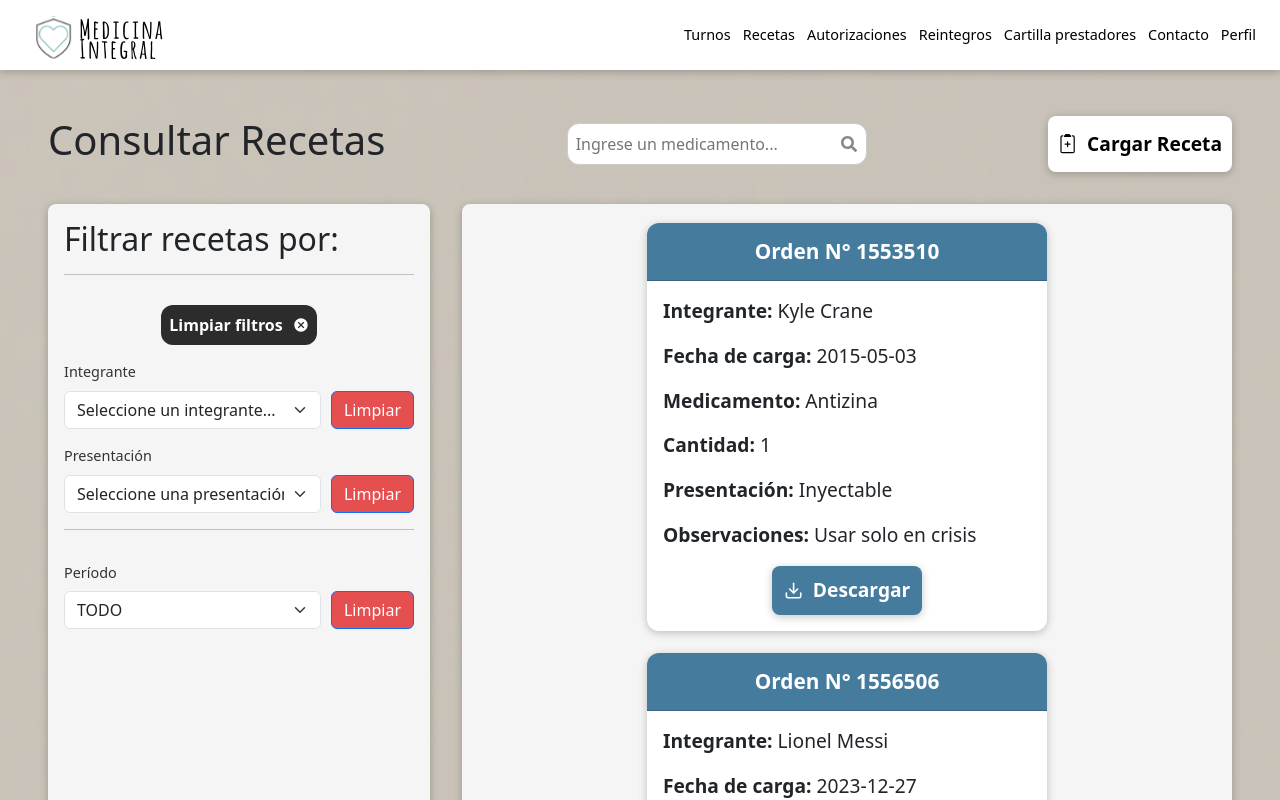
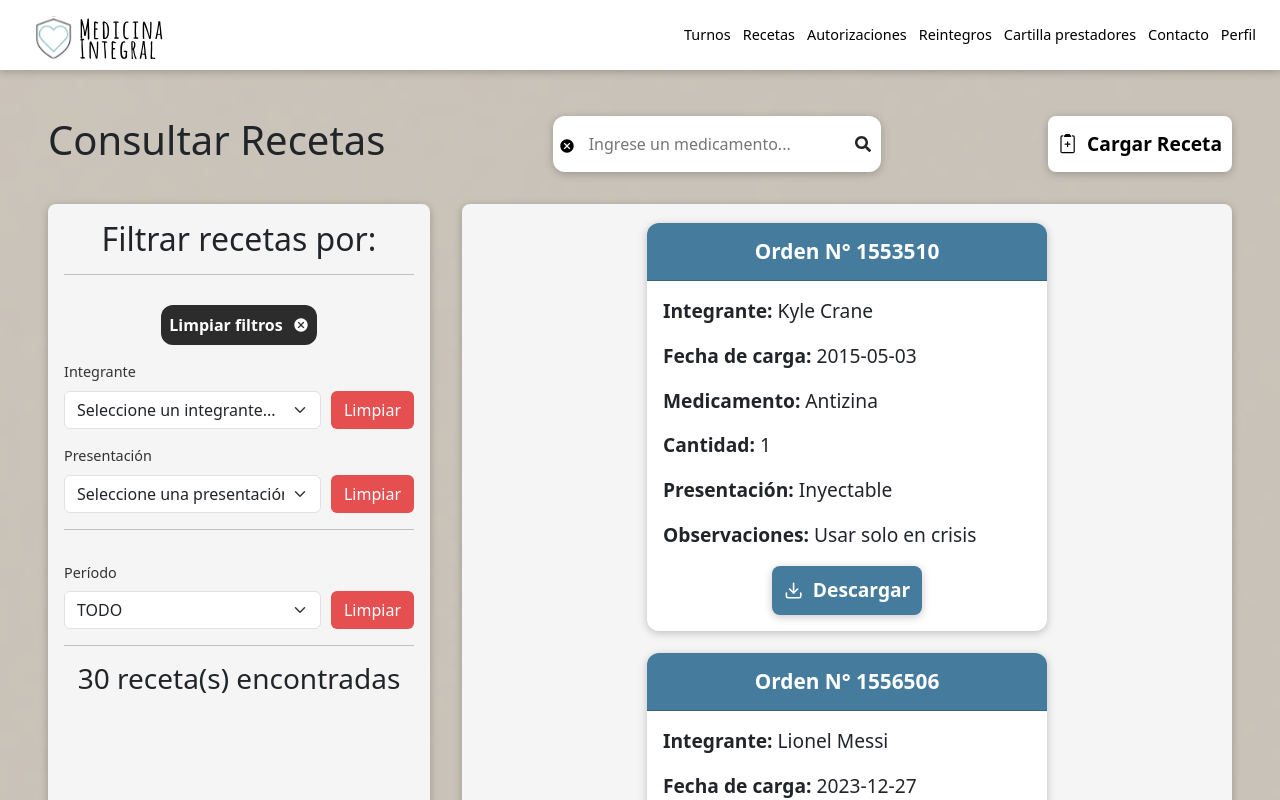
Before and after one commit to DesApp-2025c2-Grupo-8/Afiliados-FrontEnd, a React (Vite) app: page /consultar-recetas in a window 1280 px wide. Shown: the top 800 px of the page. Built offline with nearby package versions, Linux system fonts and the light colour scheme.

Commit message:
Nuevo: Opciones de filtros dinámicos Ahora los filtros de la pantalla de Consulta de Recetas muestra las opciones según la información en pantalla  - Cambios: Pequeños cambios en el css

```diff
--- a/src/Screens/ConsultarRecetas/ConsultarRecetas.css
+++ b/src/Screens/ConsultarRecetas/ConsultarRecetas.css
@@ -77,6 +77,11 @@
     width: 400px;
 }
 
+.filtroContainer h2,
+.filtroContainer h3 {
+    text-align: center;
+}
+
 .recetasContainer {
     background-color: #f5f5f5;
     box-shadow: 0 2px 8px rgba(0, 0, 0, 0.226);
--- a/src/Screens/ConsultarRecetas/ConsultarRecetas.jsx
+++ b/src/Screens/ConsultarRecetas/ConsultarRecetas.jsx
@@ -8,8 +8,9 @@ import FiltrosConsultarRecetas from '../../components/FiltrosConsultarRecetas/Fi
 import { MdCancel } from 'react-icons/md';
 import { BsClipboard2Plus } from 'react-icons/bs';
 
-const integrantesOpciones = [...new Set(recetas.map(r => r.integrante))];
-const presentacionesOpciones = [...new Set(recetas.map(r => r.presentacion))];
+// Inicializacion de las opciones para mostrar dinamicamente en los filtros de la pantalla, segun la informacion actual (filtrada)
+const integrantesOpcionesIniciales = [...new Set(recetas.map(r => r.integrante))];
+const presentacionesOpcionesIniciales = [...new Set(recetas.map(r => r.presentacion))];
 const periodosOpciones = ['Último año', 'Últimos seis meses', 'Últimos tres meses', 'Último mes', 'Últimas dos semanas', 'Última semana'];
 
 const ConsultarRecetas = () => {
@@ -22,7 +23,10 @@ const ConsultarRecetas = () => {
     const [filtroMedicamento, setFiltroMedicamento] = useState('');
     const [filtroIntegrante, setFiltroIntegrante] = useState('');
     const [filtroPresentacion, setFiltroPresentacion] = useState('');
-    const [filtroPeriodo, setFiltroPeriodo] = useState(''); //INICIAR en TODO?
+    const [filtroPeriodo, setFiltroPeriodo] = useState('');
+
+    const [integrantesOpciones, setIntegrantesOpciones] = useState(integrantesOpcionesIniciales);
+    const [presentacionesOpciones, setPresentacionesOpciones] = useState(presentacionesOpcionesIniciales);
 
     const filtrarPorMedicamento = (unMedicamento) => {
         setFiltroMedicamento(unMedicamento);
@@ -60,12 +64,25 @@ const ConsultarRecetas = () => {
         };
 
         if (unPeriodo) {
-            // obtenerFechaDelPeriodoSeleccionado(unPeriodo);
-            listaRecetasAFiltrar = listaRecetasAFiltrar.filter(r => r.fechaDeCarga >= obtenerFechaDelPeriodoSeleccionado(unPeriodo));
-            console.log('Cantidad de elem filtrados en el periodo seleccionado: ', listaRecetasAFiltrar.length);
+            const fechaDelPeriodoSeleccionado =  obtenerFechaDelPeriodoSeleccionado(unPeriodo);
+            listaRecetasAFiltrar = listaRecetasAFiltrar.filter(r => r.fechaDeCarga >= fechaDelPeriodoSeleccionado);
+            // console.log('Cantidad de elem filtrados en el periodo seleccionado: ', listaRecetasAFiltrar.length);
         };
 
         setListaRecetasFiltradas(listaRecetasAFiltrar);
+
+        const opcionesIntegrante = listaRecetas.filter(r =>
+            (!unMedicamento || r.medicamento.toLowerCase().includes(unMedicamento.toLowerCase())) &&
+            (!unaPresentacion || r.presentacion === unaPresentacion)
+        ).map(r => r.integrante);
+
+        const opcionesPresentacion = listaRecetas.filter(r =>
+            (!unMedicamento || r.medicamento.toLowerCase().includes(unMedicamento.toLowerCase())) &&
+            (!unIntegrante || r.integrante === unIntegrante)
+        ).map(r => r.presentacion);
+
+        setIntegrantesOpciones([...new Set(opcionesIntegrante)]);
+        setPresentacionesOpciones([...new Set(opcionesPresentacion)]);
     };
 
     const obtenerFechaDelPeriodoSeleccionado = (unPeriodo) => {
@@ -112,19 +129,26 @@ const ConsultarRecetas = () => {
         return fechaPeriodoFiltro.toISOString().slice(0,10);
     };
 
-    const borrarFiltroIntegrante = () => {
+    const limpiarFiltroMedicamento = () => {
+        setFiltroMedicamento('');
+        aplicarFiltros('', filtroIntegrante, filtroPresentacion, filtroPeriodo);
+    };
+
+    const limpiarFiltroIntegrante = () => {
         setFiltroIntegrante('');
+        setIntegrantesOpciones(integrantesOpcionesIniciales);
         aplicarFiltros(filtroMedicamento, '', filtroPresentacion, filtroPeriodo);
     };
 
-    const borrarFiltroPresentacion = () => {
+    const limpiarFiltroPresentacion = () => {
         setFiltroPresentacion('');
+        setPresentacionesOpciones(presentacionesOpcionesIniciales);
         aplicarFiltros(filtroMedicamento, filtroIntegrante, '', filtroPeriodo);
     };
 
-    const borrarFiltroPeriodo = () => {
-        setFiltroPeriodo(''); //TODO?
-        aplicarFiltros(filtroMedicamento, filtroIntegrante, filtroPresentacion, '') //TODO?
+    const limpiarFiltroPeriodo = () => {
+        setFiltroPeriodo('');
+        aplicarFiltros(filtroMedicamento, filtroIntegrante, filtroPresentacion, '');
     };
 
     const limpiarFiltros = () => {
@@ -132,7 +156,9 @@ const ConsultarRecetas = () => {
         setFiltroMedicamento('');
         setFiltroIntegrante('');
         setFiltroPresentacion('');
-        setFiltroPeriodo(''); //TODO?
+        setFiltroPeriodo('');
+        setIntegrantesOpciones(integrantesOpcionesIniciales);
+        setPresentacionesOpciones(presentacionesOpcionesIniciales);
     };
 
     return (
@@ -141,7 +167,11 @@ const ConsultarRecetas = () => {
                 {/* <button onClick={() => console.log(listaRecetas)}>Ver recetas por consola</button> */}
                 <section className='botonesContainer'>
                     <h1>Consultar Recetas</h1>
-                    <SearchBarConsultarRecetas filtrarPorMedicamento={filtrarPorMedicamento}></SearchBarConsultarRecetas>
+                    <SearchBarConsultarRecetas // MEDICAMENTO
+                        filtrarPorMedicamento={filtrarPorMedicamento}
+                        limpiarFiltros={limpiarFiltroMedicamento}
+                        valorInput={filtroMedicamento}
+                    />
                     <Link className='botonCargarReceta' to={'/cargar-receta'}><BsClipboard2Plus style={{marginRight: '10px'}}/>Cargar Receta</Link>
                 </section>
                 <div className='box'>
@@ -158,7 +188,7 @@ const ConsultarRecetas = () => {
                             opciones={integrantesOpciones}
                             valorActual={filtroIntegrante}
                             filtrarAlSeleccionar={filtrarPorIntegrante}
-                            borrarFiltro={borrarFiltroIntegrante}
+                            borrarFiltro={limpiarFiltroIntegrante}
                         />
                         <FiltrosConsultarRecetas //PRESENTACION
                             label={'Presentación'}
@@ -167,7 +197,7 @@ const ConsultarRecetas = () => {
                             opciones={presentacionesOpciones}
                             valorActual={filtroPresentacion}
                             filtrarAlSeleccionar={filtrarPorPresentacion}
-                            borrarFiltro={borrarFiltroPresentacion}
+                            borrarFiltro={limpiarFiltroPresentacion}
                         />
                         <hr />
                         <FiltrosConsultarRecetas //PERIODO
@@ -177,12 +207,14 @@ const ConsultarRecetas = () => {
                             opciones={periodosOpciones}
                             valorActual={filtroPeriodo}
                             filtrarAlSeleccionar={filtrarPorPeriodo}
-                            borrarFiltro={borrarFiltroPeriodo}
+                            borrarFiltro={limpiarFiltroPeriodo}
                         />
+                        <hr />
+                        <h3>{listaRecetasFiltradas.length} receta(s) encontradas</h3>
                     </section>
                     <section className='recetasContainer'>
                         {listaRecetasFiltradas.length === 0 ?
-                            <h2>No existen recetas del medicamento ingresado</h2> :
+                            <h2>No existen recetas con los filtros ingresados</h2> :
                             (listaRecetasFiltradas.map((unaReceta) => (
                                 <CardReceta key={unaReceta.orden} receta={unaReceta}></CardReceta> //Borre idx porque renderiza duplicados (Nro orden es único)
                             )))}
--- a/src/components/FiltrosConsultarRecetas/FiltrosConsultarRecetas.css
+++ b/src/components/FiltrosConsultarRecetas/FiltrosConsultarRecetas.css
@@ -5,7 +5,8 @@
 
 .botonLimpiar {
     background-color: #E64F4F;
-    border: 'none';
+    border: 'none' !important;
+    border-color: transparent !important;
     margin-left: 10px;
 }
 
--- a/src/components/FiltrosConsultarRecetas/FiltrosConsultarRecetas.jsx
+++ b/src/components/FiltrosConsultarRecetas/FiltrosConsultarRecetas.jsx
@@ -1,4 +1,4 @@
-import React, {useState} from "react";
+import React from "react";
 import Col from 'react-bootstrap/Col';
 import Form from 'react-bootstrap/Form';
 import Button from 'react-bootstrap/Button';
@@ -7,20 +7,17 @@ import './FiltrosConsultarRecetas.css'
 const FiltrosConsultarRecetas = (props) => {
 
     return (
-        <>
-            {/* {console.log(props)} */}
         <Form>
-
             <Form.Group as={Col}>
-                    <Form.Label>{props.label}</Form.Label>
+                <Form.Label htmlFor={`select-de-${props.label}`}>{props.label}</Form.Label>
                 <div className="selectYBotonContainer">
-                        <Form.Select value={props.valorActual} onChange={e => props.filtrarAlSeleccionar(e.target.value)}>
+                    <Form.Select id={`select-de-${props.label}`} value={props.valorActual} onChange={e => props.filtrarAlSeleccionar(e.target.value)}>
                         <option value="" disabled={props.defaultDesactivado}>{props.default}</option>
                         {props.opciones.map((opcion, idx) => (<option key={idx} value={opcion}>{opcion}</option>))}
                     </Form.Select>
                     <Button
                         className="botonLimpiar"
-                            onClick={()=> {props.borrarFiltro();}}
+                        onClick={() => { props.borrarFiltro(); }}
                         type="button"
                     >
                         Limpiar
@@ -28,7 +25,6 @@ const FiltrosConsultarRecetas = (props) => {
                 </div>
             </Form.Group>
         </Form>
-        </>
     )
 }
 
--- a/src/components/SearchBarConsultarRecetas/SearchBarConsultarRecetas.css
+++ b/src/components/SearchBarConsultarRecetas/SearchBarConsultarRecetas.css
@@ -2,6 +2,9 @@
   display: flex;
   flex-direction: row;
   gap: 8px;
+  background-color: #ffffff;
+  box-shadow: 0 2px 8px rgba(0, 0, 0, 0.226);
+  border-radius: 12px;
 }
 
 .search-barra {
@@ -10,15 +13,20 @@
   align-items: center;
 }
 
+.boton-limpiar {
+  border: none;
+  background-color: #ffffff;
+}
+
 .search-barra input {
   padding: 8px 32px 8px 8px;
   width: 300px;
-  border-radius: 12px;
+  /* border-radius: 12px; */
+  border: none;
 }
 
 .icono-busqueda {
   position: absolute;
   right: 10px;
-  color: #888;
   pointer-events: none;
 }
--- a/src/components/SearchBarConsultarRecetas/SearchBarConsultarRecetas.jsx
+++ b/src/components/SearchBarConsultarRecetas/SearchBarConsultarRecetas.jsx
@@ -1,5 +1,6 @@
 import React from 'react';
 import { FaSearch } from 'react-icons/fa';
+import { MdCancel } from 'react-icons/md';
 import './SearchBarConsultarRecetas.css'
 
 const SearchBarConsultarRecetas = (props) => {
@@ -11,15 +12,16 @@ const SearchBarConsultarRecetas = (props) => {
   return (
     <form onSubmit={handleSubmit} className="search-form">
       <div className="search-barra">
+        <button className='boton-limpiar' onClick={props.limpiarFiltros}><MdCancel/></button>
         <input
           type="text"
           placeholder="Ingrese un medicamento..."
+          value={props.valorInput}
           onChange={(e) => props.filtrarPorMedicamento(e.target.value)}
         />
         <FaSearch className="icono-busqueda" />
       </div>
     </form>
-
   );
 }
 
```
Lines whose indentation alone changed are shown as unchanged.
